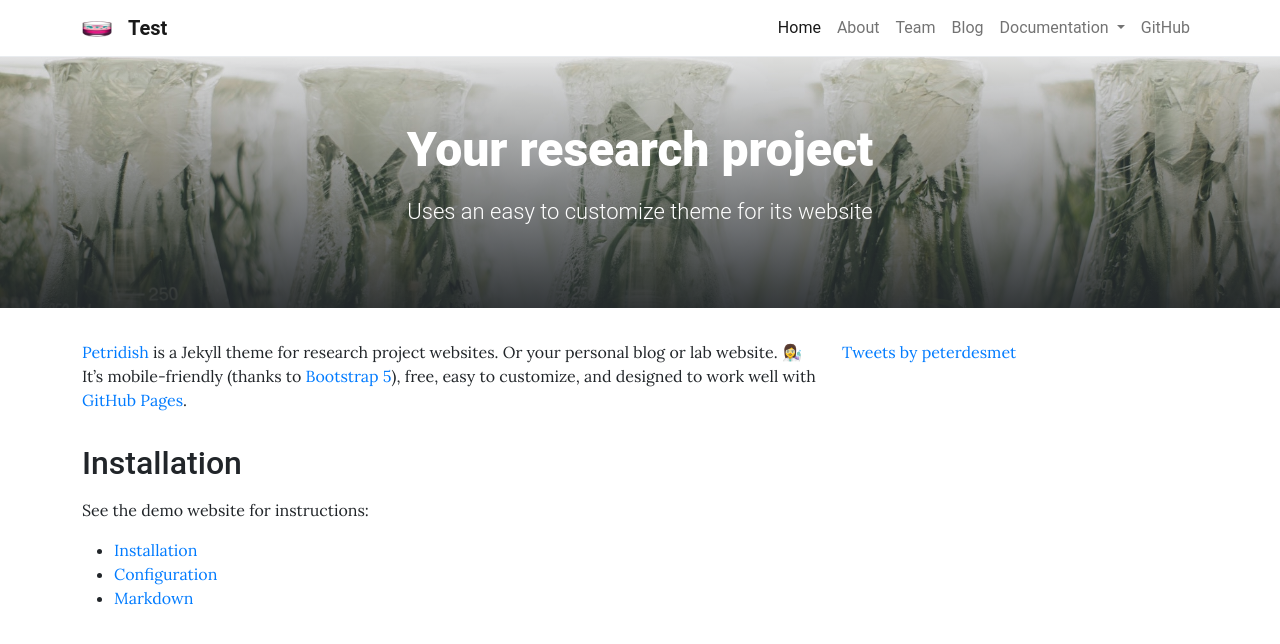
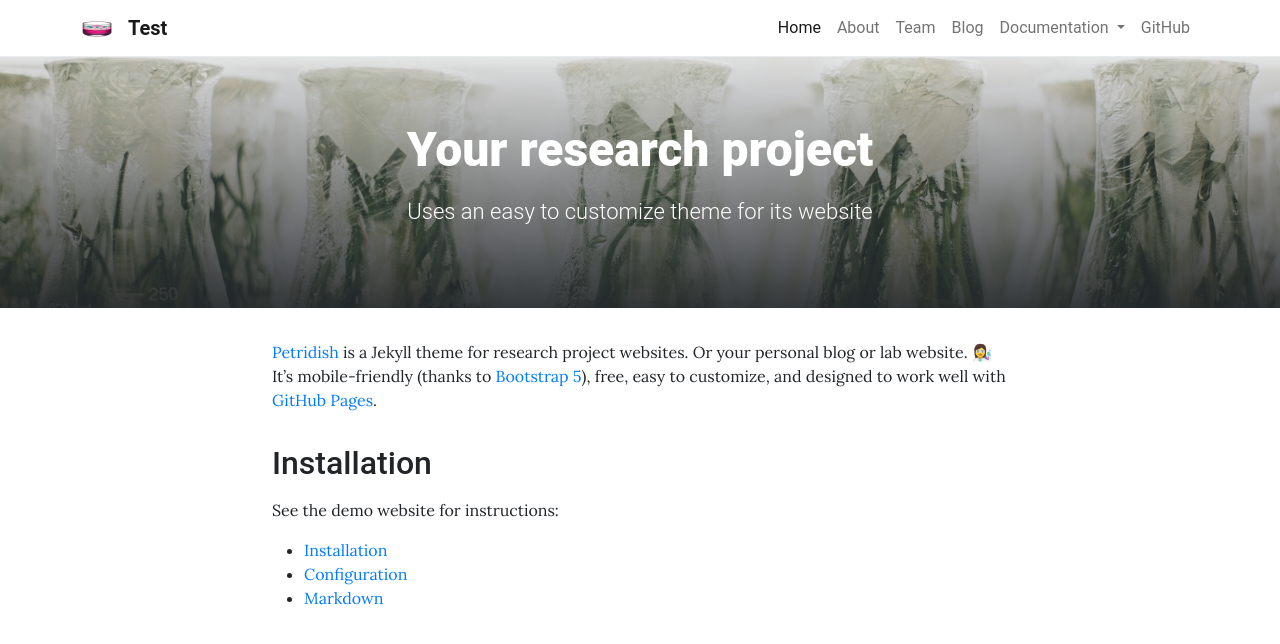
Before and after one commit to Justinhb313/fluffy-tribble, a Jekyll site: the page built from pages/home.md, in a window 1280 px wide and 900 px high, cut to the strip 0-647 px from the top of the window. Shown: the top 644 px of the strip. Built offline with Jekyll 4.4.1, drawn with Linux system fonts in a browser that asks for light colours; comment, search, counter and statistics services are not loaded.

Commit message:
Update _config.yml

```diff
--- a/_config.yml
+++ b/_config.yml
@@ -8,7 +8,7 @@ baseurl: "/fluffy-tribble"              # Only required if your site is in a dir
 # SOCIAL PROFILES
 social:
   email: name@example.com
-  twitter: peterdesmet
+  twitter:
   github: github_username               # Can also be a github_username/repository
   mastodon: https://mastodon.social/@mastodon_username
   facebook:                             # A URL
```
